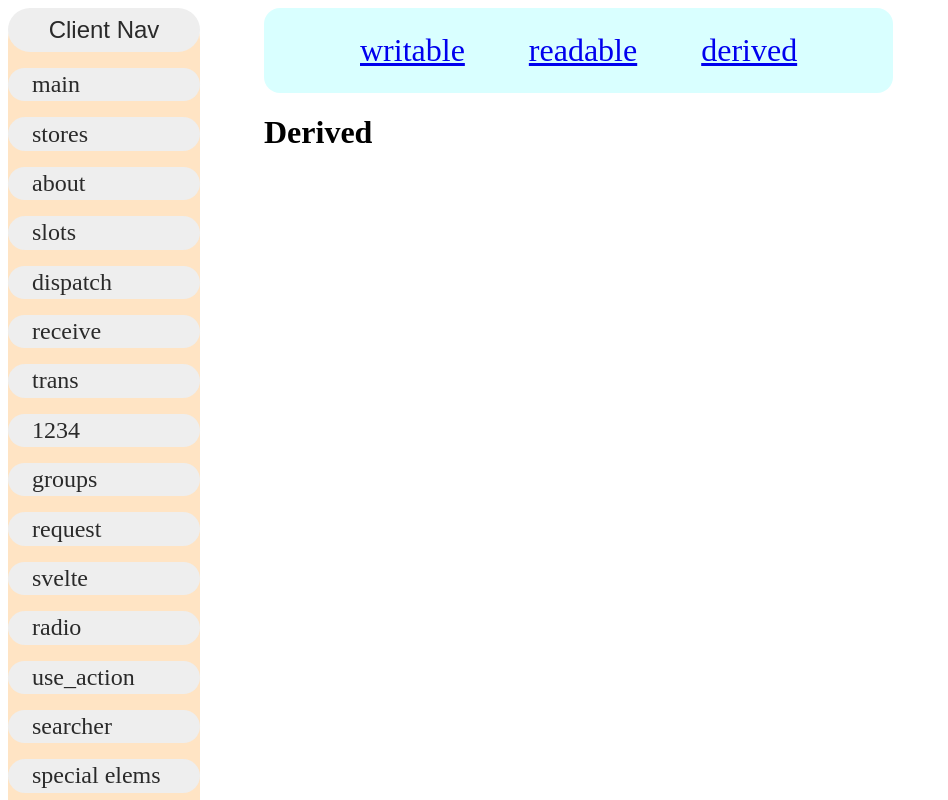
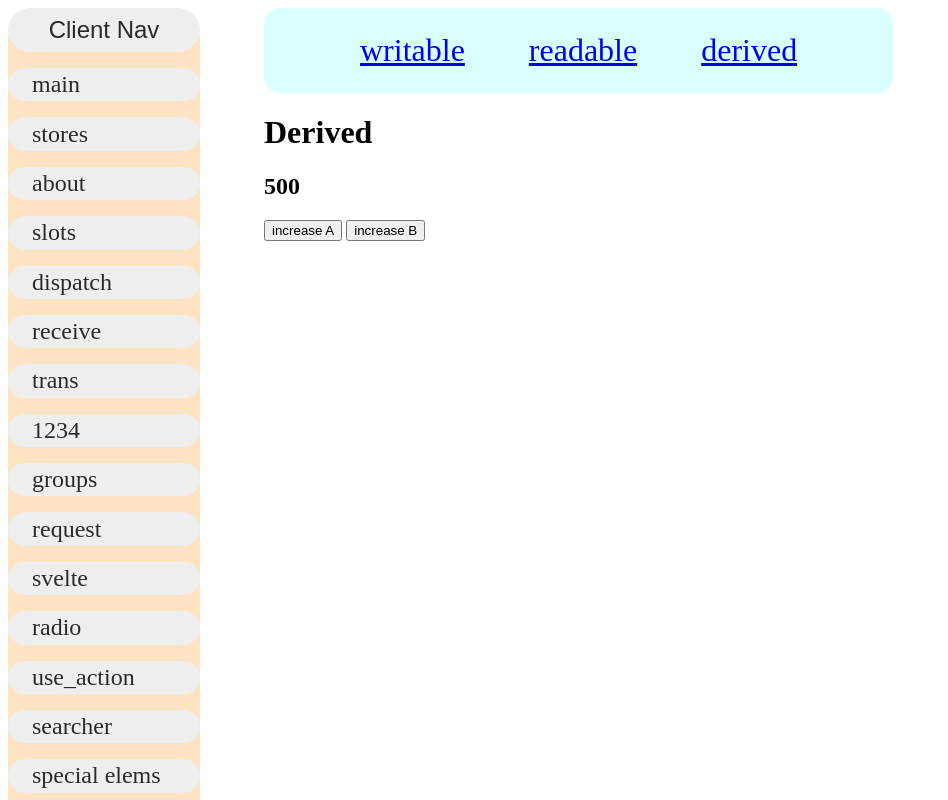
Before and after one commit to Waldemar-00/Svelte-Sveltekit, a SvelteKit app: page /stores/derived in a window 1280 px wide. Shown: the top 800 px of the page, without its empty margins (0-948 px from the left). Built offline with nearby package versions, Linux system fonts and the light colour scheme.

Commit message:
Store: derived.

```diff
--- a/src/routes/stores/derived/+page.svelte
+++ b/src/routes/stores/derived/+page.svelte
@@ -1 +1,21 @@
+<script>
+	// @ts-nocheck
+
+	import { derived, writable } from 'svelte/store';
+	const a = writable(200);
+	const b = writable(300);
+	const summed = derived([a, b], ([$a, $b]) => $a + $b);
+</script>
+
 <h1>Derived</h1>
+<h2>{$summed}</h2>
+<button
+	on:click={() => {
+		a.update((a) => a + 100);
+	}}>increase A</button
+>
+<button
+	on:click={() => {
+		b.update((b) => b + 200);
+	}}>increase B</button
+>
```
Also changed, not shown: src/routes/stores/writable/+page.svelte (+8 -1 lines).
